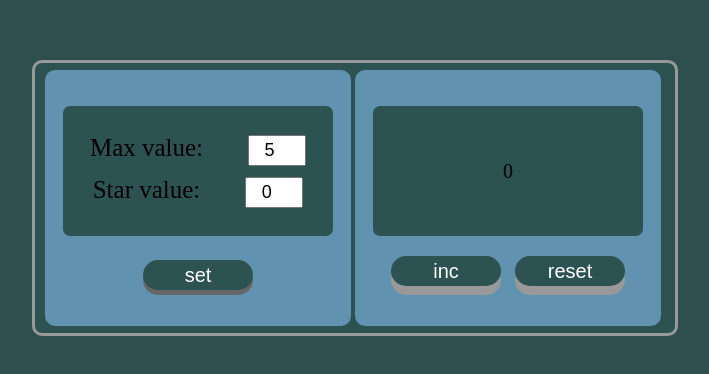
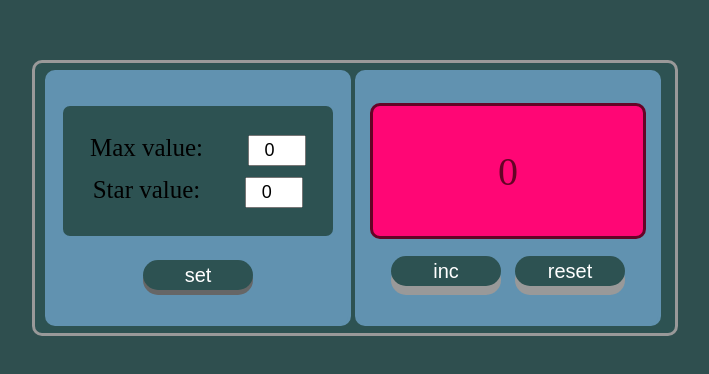
Before and after one commit to EvgeniyCvirko/IT-incubator-counter1, a React (Create React App) app: page / in a window 1280 px wide. Shown: the part 140-514 px from the top of the page, without its empty margins (285-994 px from the left). Built offline with nearby package versions, Linux system fonts and the light colour scheme.

Commit message:
add gh-pages and ref app

```diff
--- a/src/App.tsx
+++ b/src/App.tsx
@@ -4,12 +4,12 @@
 import {Input} from "./components/Input";
 
 export const App = () => {
-    let [startValue, setStartValue] = useState<number>(0)// state for start ValueInput
-    let [maxValue, setMaxValue] = useState<number>(5)// state for maxValueInput
+    let [startValue, setStartValue] = useState<number>(Number(localStorage.getItem('startValue')))// state for start ValueInput
+    let [maxValue, setMaxValue] = useState<number>(Number(localStorage.getItem('maxValue')))// state for maxValueInput
     let [error, setError] = useState<boolean>(false)// for error disable inc
     let [errorInput, setErrorInput] = useState<boolean>(false)
     let [disableInput, setDisableInput] = useState<boolean>(false)
-    let [number, setNumber] = useState<number>(0)// state for number of counter
+    let [number, setNumber] = useState<number>(Number(localStorage.getItem('startValue')))// state for number of counter
     let [disableSet, setDisableSet] = useState<boolean>(true)// for error disable inc
     let [disableReset, setDisableReset] = useState<boolean>(false)// for error disable inc
     let [disableInc, setDisableInc] = useState<boolean>(false)// for error disable inc
```
Also changed, not shown: package.json (+7 -1 lines), 1 other file (tests, documents, lock files or other folders).
